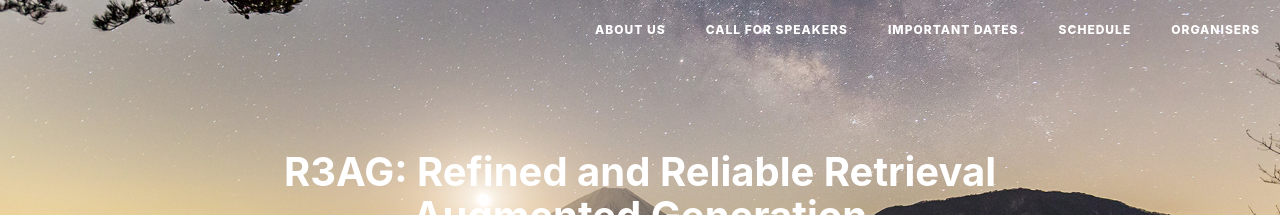
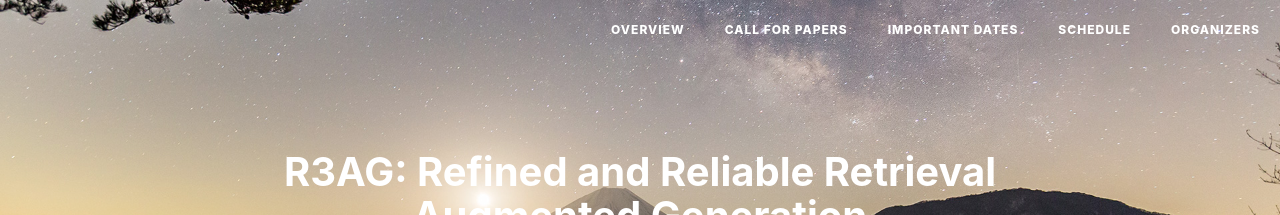
Before and after one commit to R3AG-SIGIR-AP/R3AG-SIGIR-AP.github.io, a Jekyll site: the page built from index.md, in a window 1280 px wide. Shown: the top 215 px of the page. Built offline with Jekyll 4.4.1, drawn with Linux system fonts in a browser that asks for light colours; nearby versions of some CDN libraries; our own code applies the rules of GitHub Pages for plain Markdown files.

Commit message:
basic clean up

```diff
--- a/_includes/nav.html
+++ b/_includes/nav.html
@@ -24,7 +24,7 @@
                     <!-- <li>
                         <a href="{{ site.baseurl }}/">Home</a>
                     </li> -->
-                    {% assign anchor_names = 'About Us, Call for Speakers, Important Dates, Schedule, Organisers' | split:', '%}
+                    {% assign anchor_names = 'Overview, Call for Papers, Important Dates, Schedule, Organizers' | split:', '%}
                     {% for name in anchor_names %}
                         <li>
                             <a href="{{ name | prepend:'#'}}">{{ name }}</a>
```
